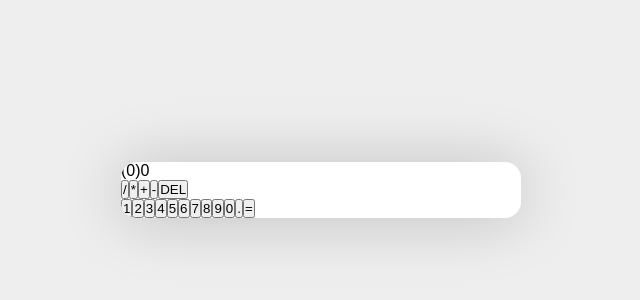
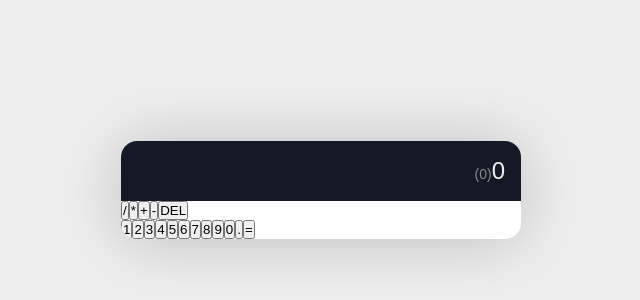
Before and after one commit to Lamtammy1515/react_calculator, a React (Create React App) app: page / in a window 1280 px wide. Shown: the part 210-510 px from the top of the page, without its empty margins (319-959 px from the left). Built offline with nearby package versions, Linux system fonts and the light colour scheme.

Commit message:
calculator display in action

```diff
--- a/src/index.css
+++ b/src/index.css
@@ -31,3 +31,17 @@ body {
   overflow: hidden;
   box-shadow: 0px 2px 64px rgba(0, 0, 0, 0.2);
 }
+
+.display {
+  padding: 16px;
+  text-align: right;
+  background-color: var(--dark);
+  color: var(--light);
+  font-size: 24px;
+  font-weight: 300;
+}
+
+.display span {
+  font-size: 14px;
+  color: #888;
+}
```
